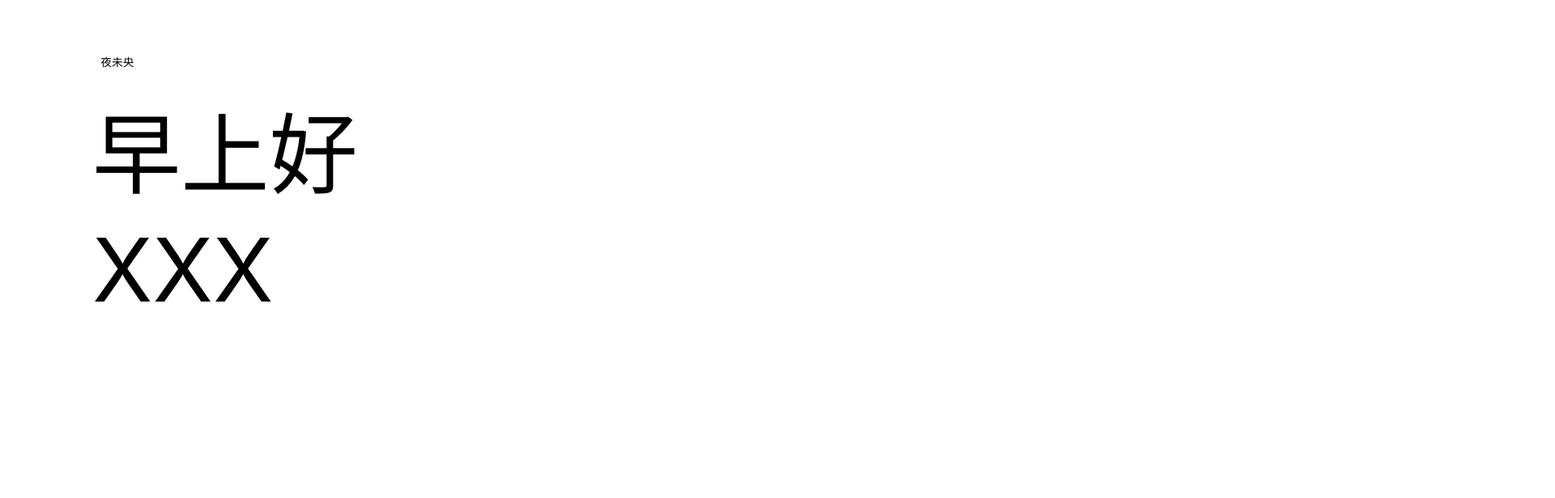
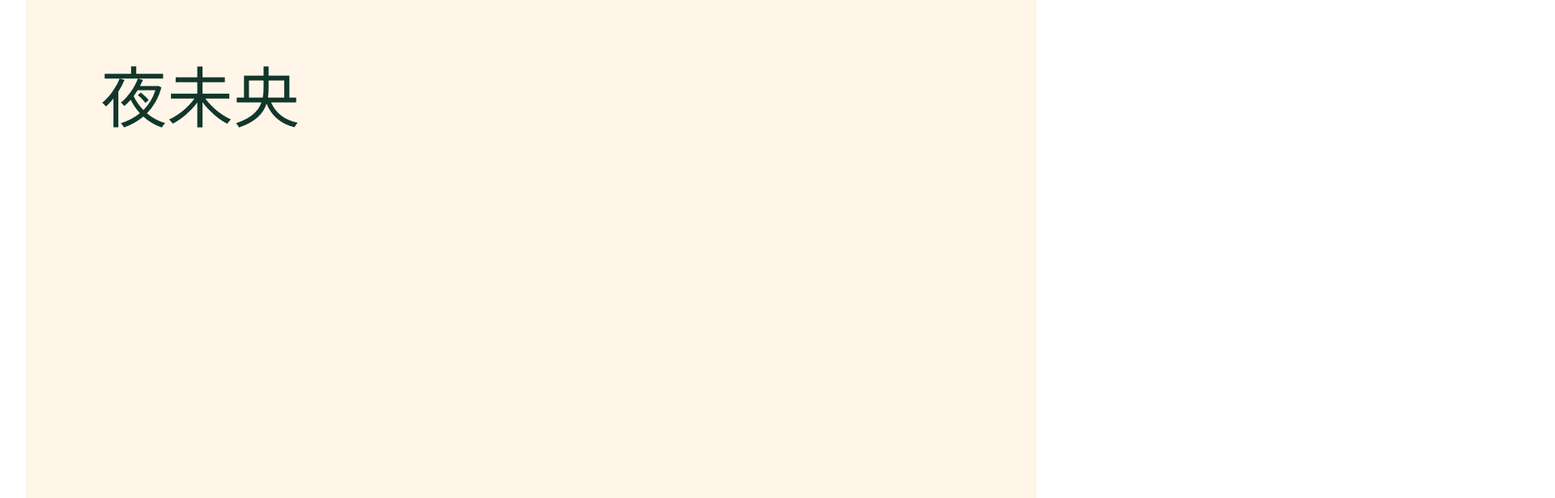
Before and after one commit to Daydream709/NightUnending_FrontendPart, a Vue app: page / in a window 1280 px wide. Shown: the top 616 px of the page at 81% size, 1920 px wide, since content can reach past the window. Built offline with nearby package versions, Linux system fonts and the light colour scheme.

Commit message:
完成home的p1修改，home部分还剩p2的修改

```diff
--- a/src/App.vue
+++ b/src/App.vue
@@ -48,6 +48,7 @@ const components = {
   display: flex;
   flex-direction: column;
   box-sizing: border-box;
+  background-color: #FFF6E9;
 }
 
 .content {
@@ -90,3 +91,18 @@ const components = {
   opacity: 1;
 }
 </style>
+
+<style>
+/* 全局样式 */
+html,
+body {
+  overscroll-behavior: none;
+  height: 100%;
+  overflow: hidden;
+}
+
+/* 或者只在应用容器上
+.app-container {
+  overscroll-behavior: none;
+} */
+</style>
--- a/src/components/Friends.vue
+++ b/src/components/Friends.vue
@@ -32,7 +32,7 @@
 </template>
 
 <script setup>
-import { ref, onMounted, onUnmounted } from 'vue'
+import { ref, onMounted, onUnmounted, onActivated } from 'vue'
 
 const scrollContainer = ref(null)
 const topOpacity = ref(1)
@@ -62,6 +62,10 @@ onUnmounted(() => {
     if (scrollContainer.value) {
         scrollContainer.value.removeEventListener('scroll', handleScroll)
     }
+})
+
+onActivated(() => {
+    topOpacity.value = 1
 })
 </script>
 
--- a/src/components/Home.vue
+++ b/src/components/Home.vue
@@ -2,11 +2,10 @@
     <div class="page">
         <div class="top">
             <span class="title">夜未央</span>
-            <div class="avatar"></div>
         </div>
         <div class="morning">
+            <span class="nowtime">现在是{{ time }}</span>
             <span class="gmornig">早上好</span>
-            <span class="username">XXX</span>
         </div>
         <div class="middle">
             <div class="p1">
@@ -23,12 +22,8 @@
             </div>
 
             <div class="p2">
-                <div class="todolist">
-                    <div class="todolisttitle">任务列表</div>
-                    <ol class="todolistcontent">
-                        <li>test1</li>
-                        <li>test2</li>
-                    </ol>
+                <div class="usernamediv">
+                    <span class="username">{{ username }}</span>
                 </div>
                 <div class="aiadvice"></div>
             </div>
@@ -41,7 +36,7 @@
 
 <script setup>
 import SwiperCarousel from './SwiperCarousel.vue'
-import { ref, onMounted, onActivated } from 'vue'
+import { ref, onMounted, onUnmounted, onActivated } from 'vue'
 
 // 定义响应式数据
 const sleepData = ref({
@@ -51,6 +46,21 @@ const sleepData = ref({
     score: 0,
     advice: '暂无建议'
 })
+
+const username = ref('XXX')
+// 定义时间响应式变量
+const time = ref('')
+
+// 更新时间的函数
+const updateTime = () => {
+    time.value = new Date().toLocaleTimeString('zh-CN', {
+        hour: '2-digit',
+        minute: '2-digit'
+    })
+}
+// 组件挂载时开始定时更新时间
+let timer = null
+
 
 const hasPermission = ref(false)
 // 定义更新睡眠数据的方法，供Android调用
@@ -141,12 +151,24 @@ const loadData = () => {
 onMounted(() => {
     console.log('组件已挂载，开始加载数据')
     loadData()
+    // 立即更新一次时间
+    updateTime()
+
+    // 每半分钟更新一次时间
+    timer = setInterval(updateTime, 30000)
 })
-
+// 组件卸载时清除定时器
+onUnmounted(() => {
+    if (timer) {
+        clearInterval(timer)
+    }
+})
 // 组件被激活时也加载数据（适用于动态组件切换）
 onActivated(() => {
     console.log('组件被激活，重新加载数据')
     loadData()
+    // 立即更新一次时间
+    updateTime()
 })
 </script>
 
@@ -169,36 +191,27 @@ onActivated(() => {
 }
 
 .title {
-    font-size: 1.72vh;
-    color: #000000;
+    font-size: 6.4vw;
+    color: #12372A;
     float: left;
     padding-top: 8.62vh;
     padding-left: 7.2vw;
     font-weight: 400;
 }
 
-.avatar {
-    width: 12.53vw;
-    height: 12.53vw;
-    border-radius: 6.265vw;
-    background-color: #D9D9D9;
-    float: right;
-    margin-top: 6.77vh;
-    margin-right: 10.4vw;
+
+.morning {
+    padding-right: 6.4vw;
+    /* background-color: skyblue; */
+    font-size: 8.534vw;
+    text-align: right;
+    color: #12372A;
+
 }
 
-.morning {
-    padding-left: 6.4vw;
-    /* background-color: skyblue; */
-    padding-bottom: 1.5vh;
-}
-
-.gmornig,
-.username {
-    font-size: 8.534vw;
+.nowtime,
+.gmornig {
     display: block;
-    text-align: left;
-    color: #000000;
     padding: 0;
     margin: 0;
 }
@@ -222,31 +235,36 @@ onActivated(() => {
     float: left;
     /* background-color: slateblue; */
     padding-left: 4vw;
-    padding-top: 4vw;
+    padding-top: 1.847vh;
+    line-height: 1.4;
 }
 
-.p1text1,
-.p1text3 {
-    font-size: 1.4vh;
-    color: #000000;
+.p1text1 {
+    text-align: left;
+    color: #12372A;
+    font-size: 1.478vh;
+}
+
+.p1text2 {
+    font-size: 1.385vh;
+    color: #436850;
     text-align: left;
 }
 
-.p1text2 {
-    font-size: 1.1vh;
-    color: #454545;
+.p1text3 {
+    font-size: 1.385vh;
+    color: #436850;
     text-align: left;
 }
 
 .timefallsleep {
-    color: #008B12;
-    font-size: 3.5vh;
+    color: #436850;
+    font-size: 2.955vh;
     text-align: left;
-    margin-bottom: 2.5vw;
 }
 
 .sleeptime {
-    color: #008B12;
+    color: #436850;
     font-size: 3.5vh;
     text-align: left;
     line-height: 1.1;
@@ -270,21 +288,28 @@ onActivated(() => {
     margin-left: 3vw;
 }
 
-.todolist {
-    background-color: #D1DBC7;
-    border-radius: 5.4vw;
+.usernamediv {
+    /* background-color: #D1DBC7; */
     width: 100%;
-    height: 10.59vh;
-    margin-bottom: 1.1vh;
+    height: 4.69vh;
+    margin-bottom: 1vh;
     float: left;
+    text-align: right;
+    padding-right: 2.5vw;
 
+
+}
+
+.username {
+    font-size: 8vw;
+    color: #12372A
 }
 
 .aiadvice {
     background-color: #D1DBC7;
     border-radius: 5.4vw;
     width: 100%;
-    height: 5.92vh;
+    height: 11.92vh;
     float: left;
 }
 
--- a/src/components/Profile.vue
+++ b/src/components/Profile.vue
@@ -88,11 +88,11 @@
 .accomplishment,
 .settings {
     height: 5.54vh;
-    background-color: #EBEBEB;
+    background-color: #D1DBC7;
     text-align: left;
     line-height: 5.54vh;
     font-size: 4vw;
-    color: #454545;
+    color: #436850;
 
 }
 
```
